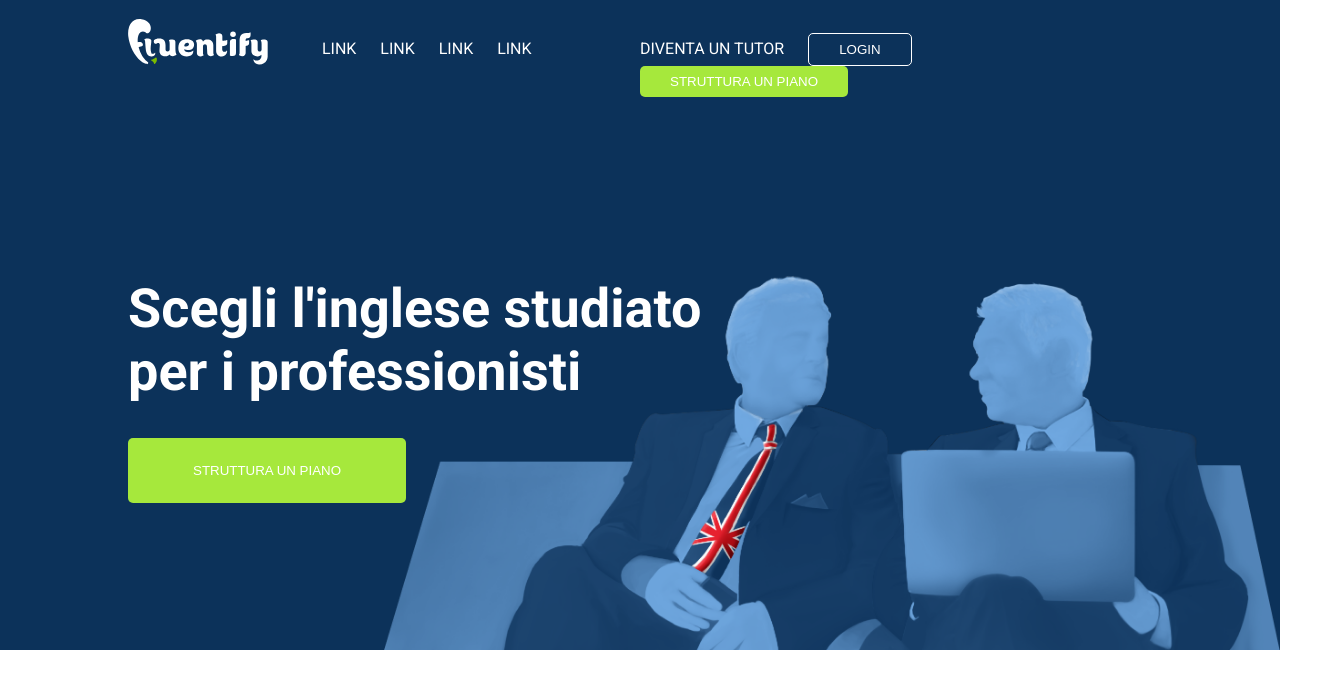
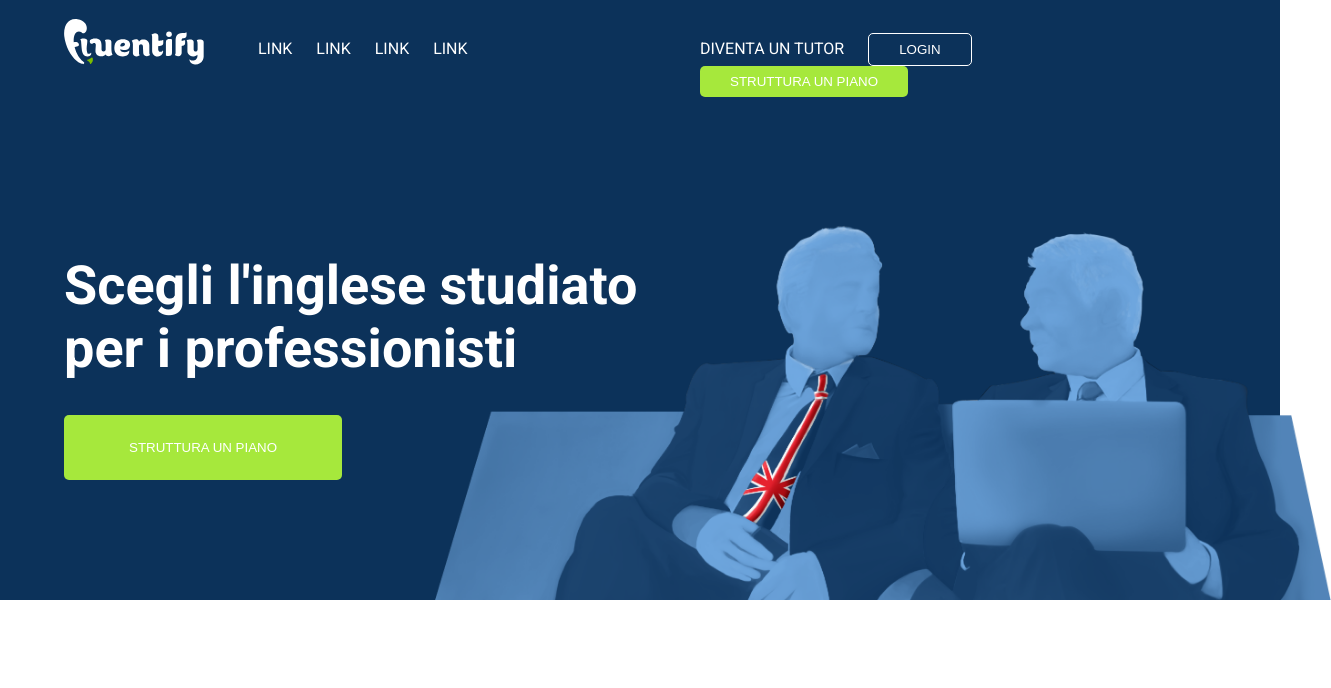
Before and after one commit to GabrieleCorti/htmlcss-fluentify, a plain HTML site: page index.html in a window 1280 px wide. Shown: the whole page, 1331 px wide, since content can reach past the window. Drawn offline with Linux system fonts and the light colour scheme.

Commit message:
clame sistemato

```diff
--- a/css/style.css
+++ b/css/style.css
@@ -13,10 +13,11 @@
 
 body {
   font-family: 'Roboto', sans-serif;
+  overflow-x: hidden;
 }
 /* navigazione */
 .center {
-  width: 80%;
+  width: 90%;
   margin: auto;
 }
 
@@ -33,7 +34,7 @@ body {
 }
 
 .top-section {
-  height: 650px;
+  height: 600px;
   background-color: #0C325A;
   color: white;
 }
@@ -75,6 +76,10 @@ a {
   padding-top: 33px;
 }
 
+.login ul {
+  padding-left: 60px;
+}
+
 .login li {
   padding-right: 20px;
 }
@@ -99,7 +104,7 @@ a {
 }
 
 .clame {
-  width: 60%;
+  width: 50%;
   position: absolute;
   top: 50%;
   transform: translateY(-50%);
@@ -115,7 +120,7 @@ a {
   width: 70%;
   position: absolute;
   bottom: 0;
-  right: 0;
+  right: -4%;
 }
 
 .img-banner img {
```
